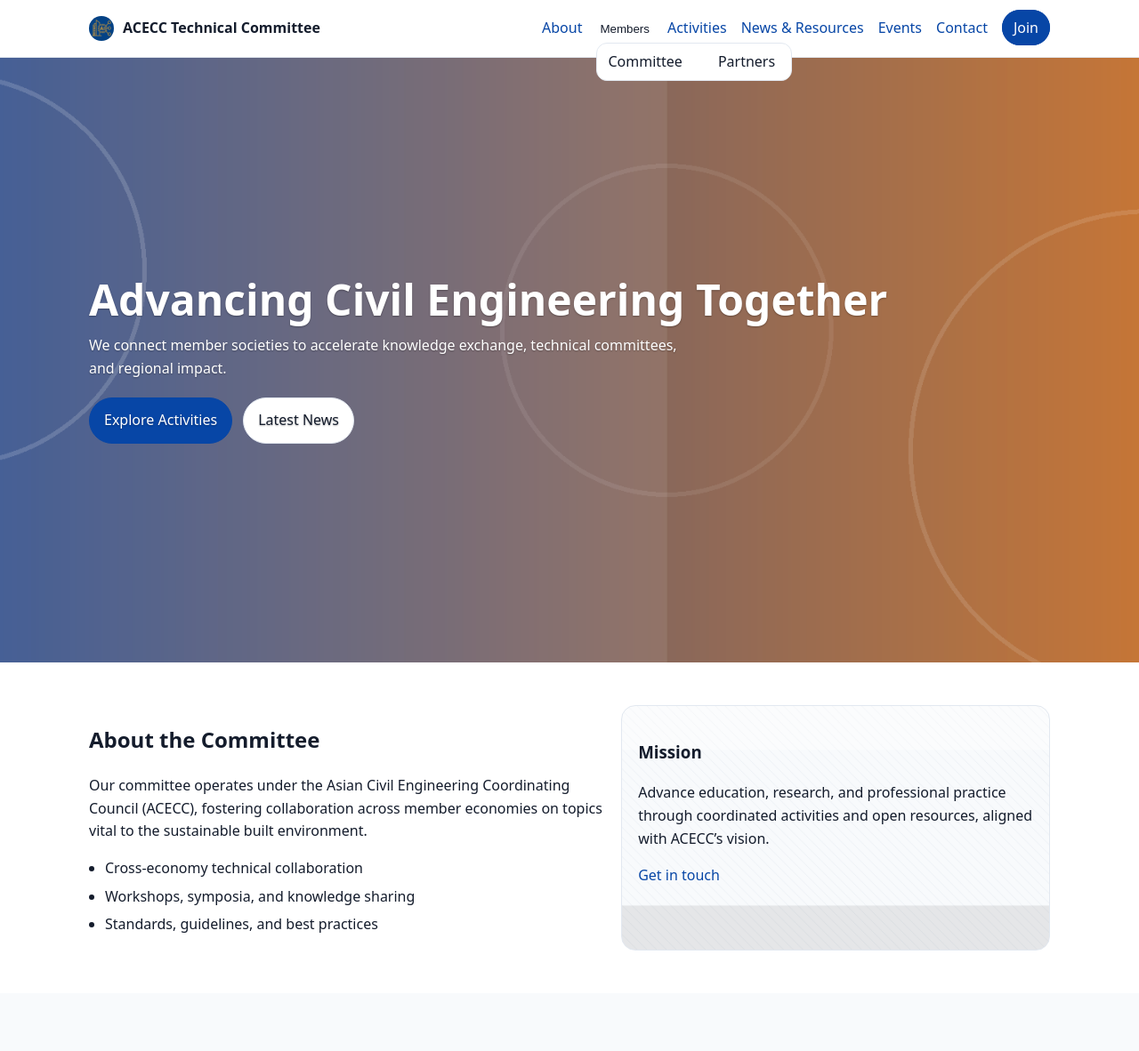
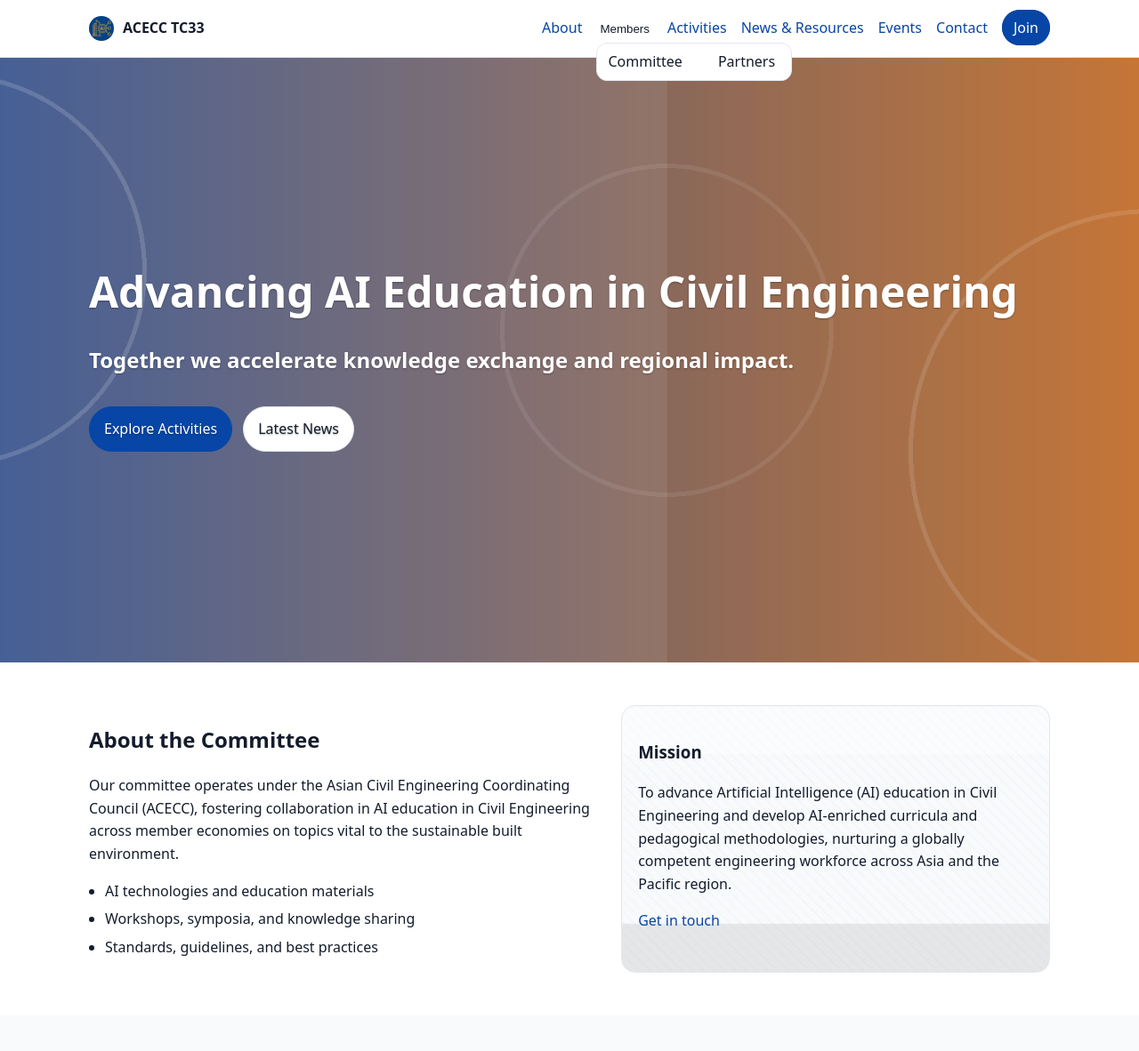
Before and after one commit to tc33acecc/tc33acecc.github.io, a plain HTML site: page index.html in a window 1280 px wide. Shown: the top 1182 px of the page at 89% size. Drawn offline with Linux system fonts and the light colour scheme.

Commit message:
Add files via upload

```diff
--- a/index.html
+++ b/index.html
@@ -3,9 +3,9 @@
 <head>
   <meta charset="utf-8">
   <meta name="viewport" content="width=device-width, initial-scale=1">
-  <title>ACECC Technical Committee</title>
-  <meta name="description" content="ACECC Technical Committee – advancing AI education in civil engineering across the region.">
-  <meta property="og:title" content="ACECC Technical Committee">
+  <title>ACECC TC33: Advancing Artificial Intelligence Education in Civil Engineering</title>
+  <meta name="description" content="ACECC TC33 – Advancing AI education in Civil Engineering across the region.">
+  <meta property="og:title" content="ACECC TC33">
   <meta property="og:description" content="Advancing AI education in civil engineering across ACECC member economies.">
   <meta property="og:image" content="images/acecc-social-1200x630.png">
   <link rel="icon" type="image/png" href="images/acecc-favicon-512.png">
@@ -15,9 +15,9 @@
   <a class="skip-link" href="#main">Skip to content</a>
   <header class="site-header">
     <div class="wrap nav-wrap">
-      <a class="brand" href="#" aria-label="ACECC Technical Committee Home">
+      <a class="brand" href="#" aria-label="ACECC TC33 Home">
         <img src="images/acecc-favicon-512.png" alt="" class="brand-mark">
-        <span class="brand-text">ACECC Technical Committee</span>
+        <span class="brand-text">ACECC TC33</span>
       </a>
       <button class="menu-toggle" aria-expanded="false" aria-controls="nav">Menu</button>
       <nav id="nav" class="nav" aria-label="Primary">
@@ -43,8 +43,9 @@
   <section class="hero" role="banner" aria-label="Introduction">
     <img src="images/acecc-hero-2560x800.png" alt="" class="hero-bg">
     <div class="wrap hero-content">
-      <h1>Advancing Civil Engineering Together</h1>
-      <p>We connect member societies to accelerate knowledge exchange, technical committees, and regional impact.</p>
+      <h1>Advancing AI Education in Civil Engineering </h1>
+      <h2>Together we accelerate knowledge exchange and regional impact.</h2>
+
       <div class="cta-row">
         <a class="btn primary" href="#activities">Explore Activities</a>
         <a class="btn" href="#news">Latest News</a>
@@ -57,16 +58,16 @@
       <div class="wrap grid two">
         <div>
           <h2>About the Committee</h2>
-          <p>Our committee operates under the Asian Civil Engineering Coordinating Council (ACECC), fostering collaboration across member economies on topics vital to the sustainable built environment.</p>
+          <p>Our committee operates under the Asian Civil Engineering Coordinating Council (ACECC), fostering collaboration in AI education in Civil Engineering across member economies on topics vital to the sustainable built environment.</p>
           <ul class="checklist">
-            <li>Cross-economy technical collaboration</li>
+            <li>AI technologies and education materials</li>
             <li>Workshops, symposia, and knowledge sharing</li>
             <li>Standards, guidelines, and best practices</li>
           </ul>
         </div>
         <div class="card texture">
           <h3>Mission</h3>
-          <p>Advance education, research, and professional practice through coordinated activities and open resources, aligned with ACECC’s vision.</p>
+          <p>To advance Artificial Intelligence (AI) education in Civil Engineering and develop AI-enriched curricula and pedagogical methodologies, nurturing a globally competent engineering workforce across Asia and the Pacific region. </p>
           <a class="link-arrow" href="#contact">Get in touch</a>
         </div>
       </div>
@@ -126,7 +127,7 @@
         </div>
       </div>
     </section>
-
+<!--
     <section id="stats" class="section stats alt">
       <div class="wrap grid four">
         <div class="stat"><div class="num">14</div><div class="lab">Member Economies</div></div>
@@ -135,7 +136,7 @@
         <div class="stat"><div class="num">∞</div><div class="lab">Collaboration</div></div>
       </div>
     </section>
-
+ -->
     <section id="members" class="section">
       <div class="wrap">
         <h2>Committee Members</h2>
@@ -163,7 +164,7 @@
       <div class="wrap grid two">
         <div>
           <h2>Contact</h2>
-          <p>Email: <a href="mailto:committee@example.org">committee@example.org</a></p>
+          <p>Email: <a href="mailto:tc33acecc@gmail.com">tc33acecc@gmail.com</a></p>
           <p>Address: ACECC Secretariat or Host Institution</p>
         </div>
         <div class="card">
@@ -177,7 +178,7 @@
 
   <footer class="site-footer">
     <div class="wrap footer-wrap">
-      <p>© ACECC Technical Committee • Built for GitHub Pages</p>
+      <p>© ACECC TC33 • Built for GitHub Pages</p>
       <nav aria-label="Footer">
         <a href="#about">About</a>
         <a href="#news">News</a>
```
